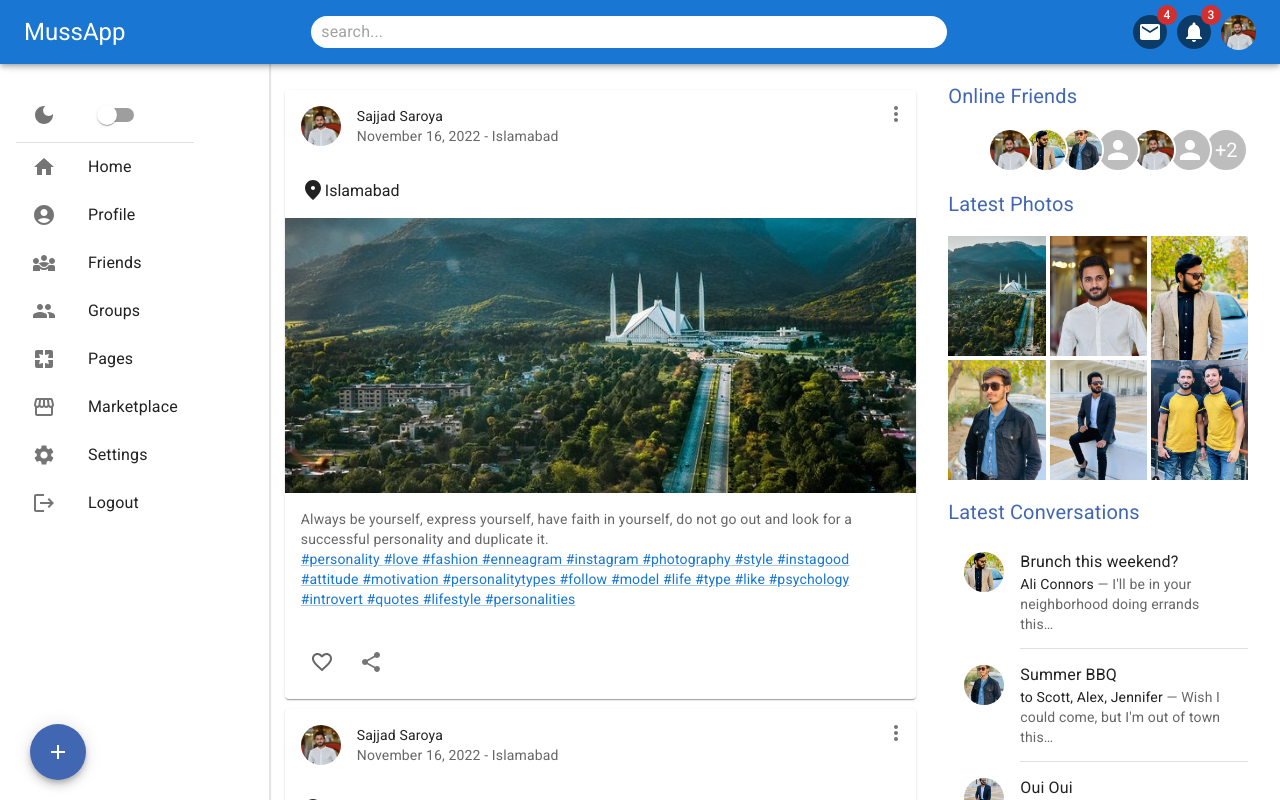
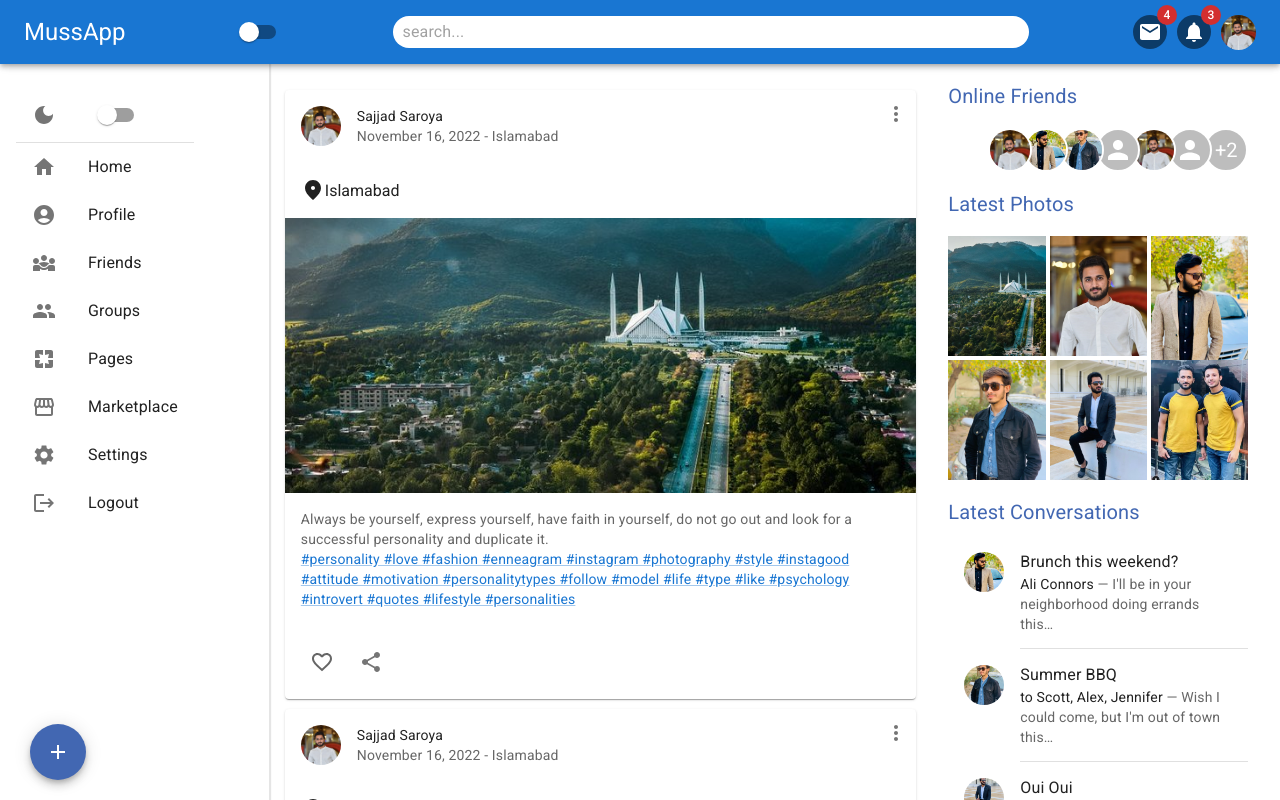
Before and after one commit to Sajjad124/MUSSAPP, a React (Create React App) app: page / in a window 1280 px wide. Shown: the top 800 px of the page. Built offline with nearby package versions, Linux system fonts and the light colour scheme.

Commit message:
switch mode apply in Navbar

```diff
--- a/src/App.js
+++ b/src/App.js
@@ -24,7 +24,7 @@ function App() {
   return (
     <ThemeProvider theme={darkTheme}>
       <Box bgcolor={"background.default"} color="text.primary">
-        <Navbar />
+        <Navbar setMode={setMode} mode={mode} />
         <Stack direction="row" spacing="2" justifyContent="space-between">
           <Sidebar setMode={setMode} mode={mode} />
           <Feed />
--- a/src/Components/Navbar.jsx
+++ b/src/Components/Navbar.jsx
@@ -17,7 +17,9 @@ import {
   Box,
   Menu,
   MenuItem,
+  Switch,
 } from "@mui/material";
+import { DarkMode } from "@mui/icons-material";
 
 import React, { useState } from "react";
 import user from "../Images/user.jpg";
@@ -51,7 +53,7 @@ const UserBox = styled(Box)(({ theme }) => ({
   },
 }));
 
-const Navbar = () => {
+const Navbar = ({ mode, setMode }) => {
   const [open, setOpen] = useState(false);
 
   // sx={{ backgroundColor: "#4267B2" }}
@@ -70,6 +72,9 @@ const Navbar = () => {
             height: "30px",
             display: { xs: "block", sm: "none" },
           }}
+        />
+        <Switch
+          onChange={(e) => setMode(mode === "light" ? "dark" : "light")}
         />
         <Search sx={{ width: "50%" }}>
           <InputBase placeholder="search..." />
```
